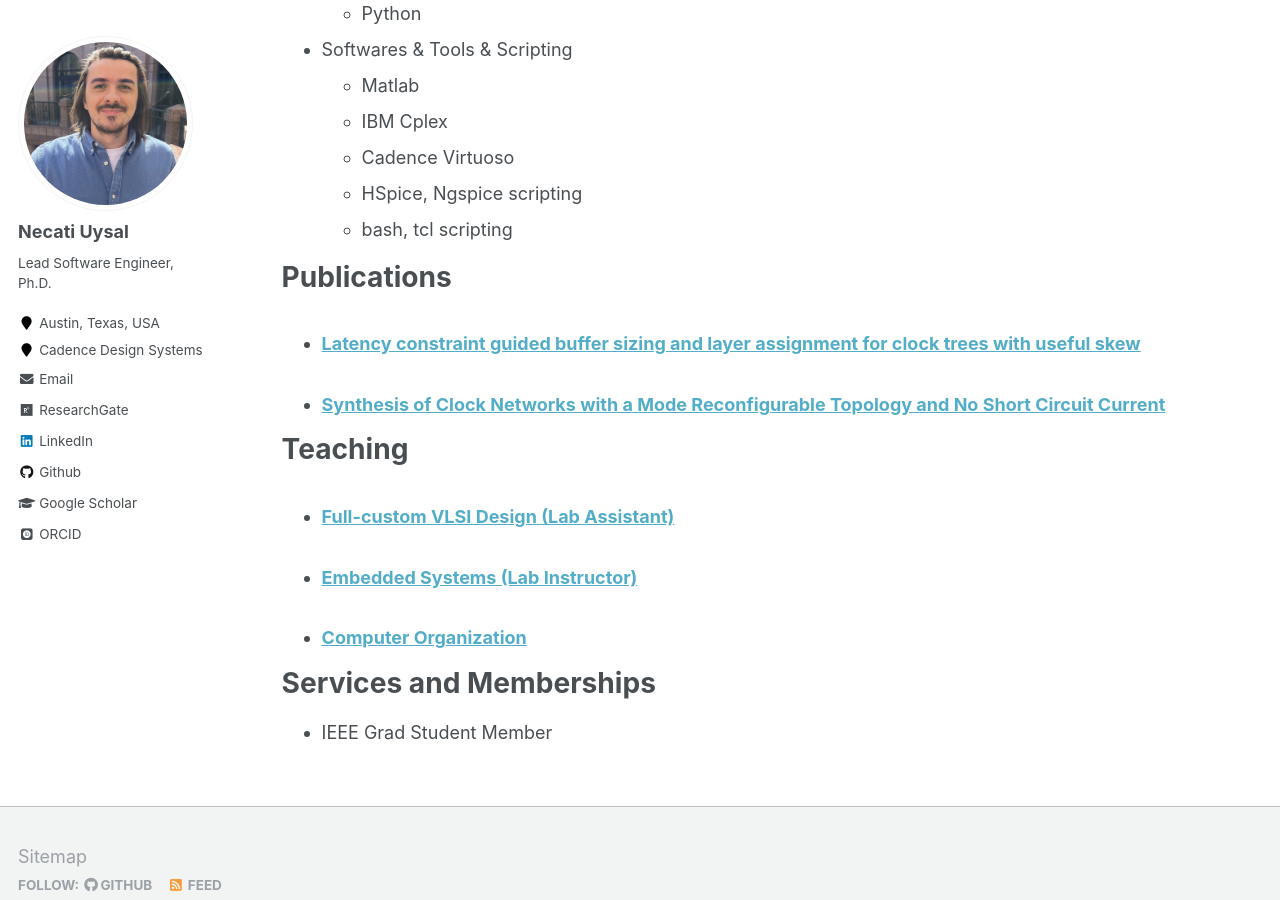
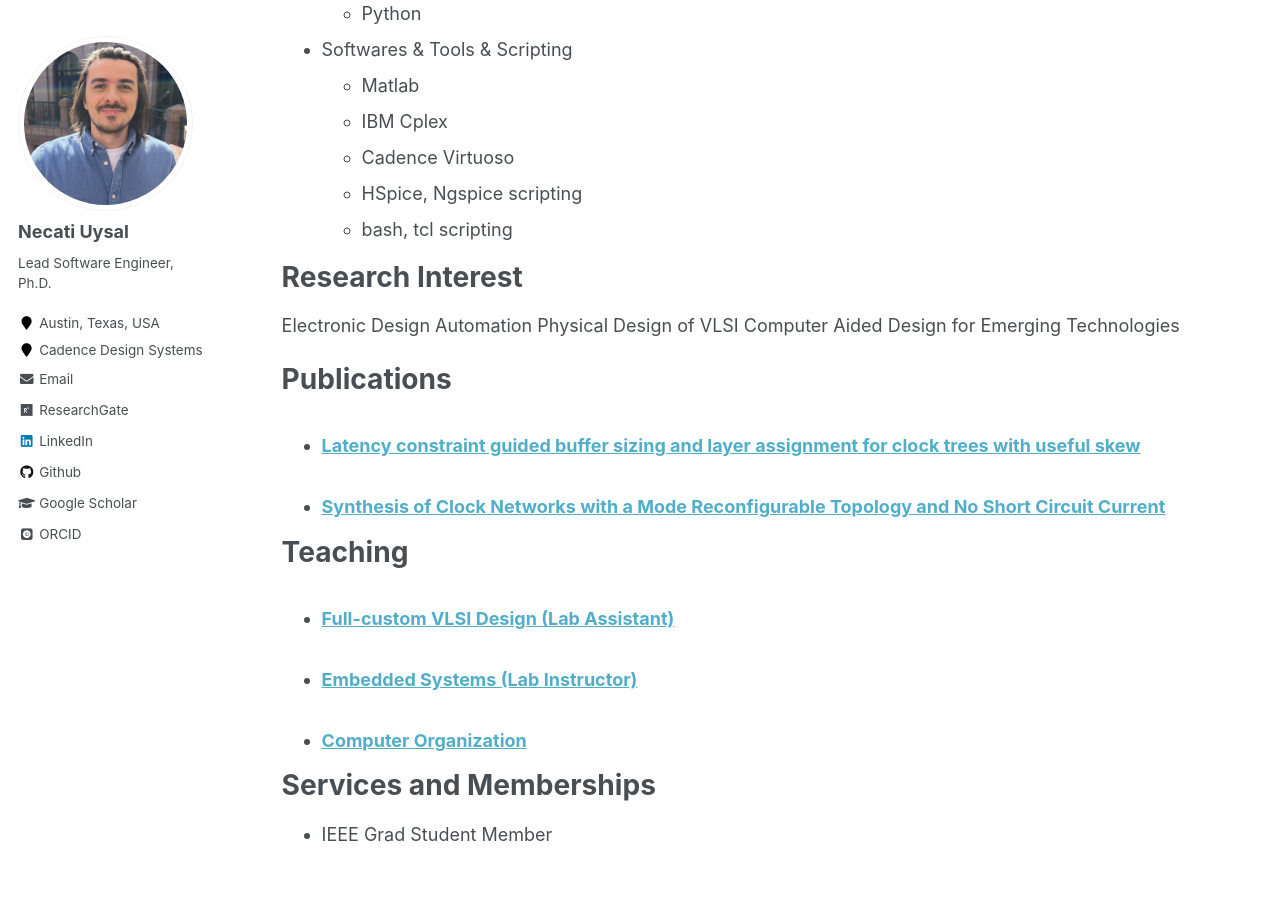
Before and after one commit to MrNjT/mrnjt.github.io, a Jekyll site: the page built from _pages/cv.md, in a window 1280 px wide and 900 px high, scrolled down 694 px. Built offline with Jekyll 4.4.1, drawn with Linux system fonts in a browser that asks for light colours; some web fonts are replaced.

Commit message:
Update cv.md

```diff
--- a/_pages/cv.md
+++ b/_pages/cv.md
@@ -36,6 +36,11 @@ Skills
   * HSpice, Ngspice scripting
   * bash, tcl scripting
 
+Research Interest
+======
+Electronic Design Automation
+Physical Design of VLSI
+Computer Aided Design for Emerging Technologies
 
 Publications
 ======
```
